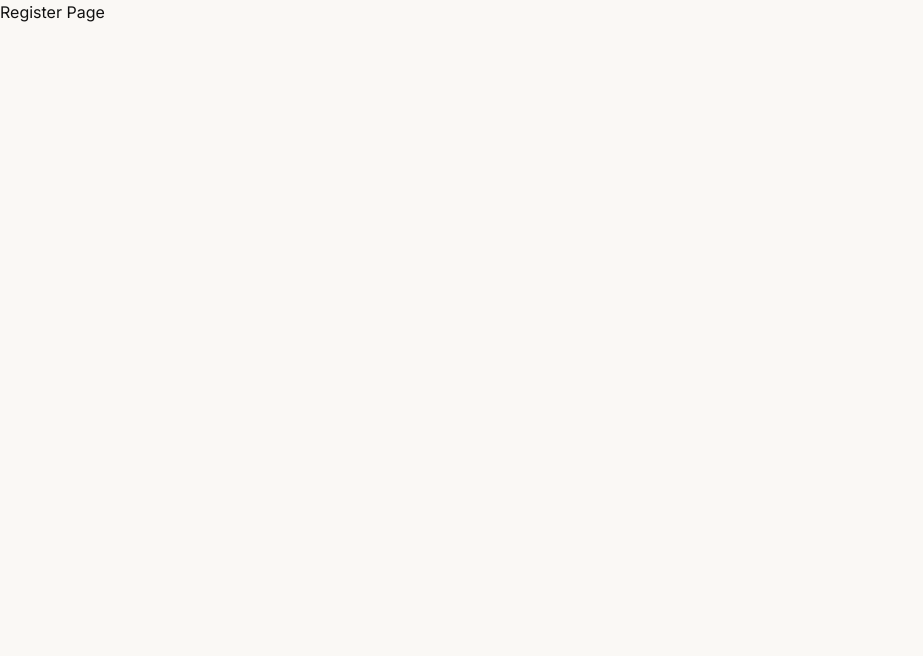
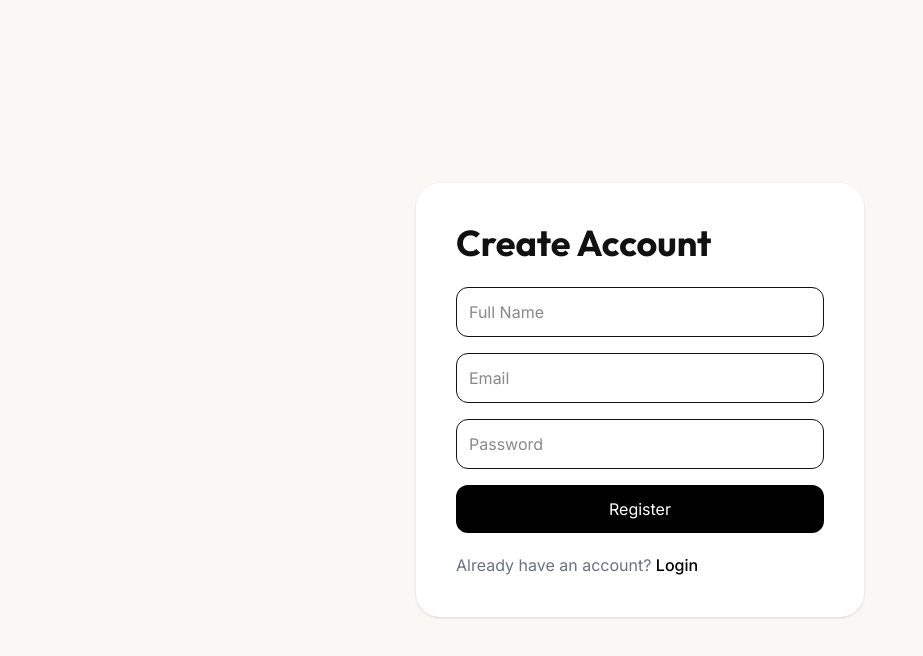
Before and after one commit to Jyotiiii3003/TrackNest, a React (Vite) app in the folder frontend/: page /register in a window 1280 px wide. Shown: the top 656 px of the page, without its empty margins (0-923 px from the left). Built offline with nearby package versions, Linux system fonts and the light colour scheme.

Commit message:
Add frontend authentication and protected routes

```diff
--- a/frontend/src/App.jsx
+++ b/frontend/src/App.jsx
@@ -1,5 +1,5 @@
 import { Routes, Route } from "react-router-dom";
-
+import { Navigate } from "react-router-dom";
 import Home from "./pages/Home";
 import Login from "./pages/Login";
 import Register from "./pages/Register";
@@ -11,6 +11,8 @@ import Documents from "./pages/Documents";
 import Settings from "./pages/Settings";
 
 function App() {
+  const token =
+  localStorage.getItem("token");
   useEffect(() => {
   if (
     Notification.permission !== "granted"
@@ -27,26 +29,59 @@ function App() {
 
       <Route path="/register" element={<Register />} />
 
-      <Route path="/dashboard" element={<Dashboard />} />
+      <Route
+  path="/"
+  element={
+    token ? (
+      <Dashboard />
+    ) : (
+      <Navigate to="/login" />
+    )
+  }
+ />
 
       <Route
-        path="/opportunities"
-        element={<Opportunities />}
-      />
+  path="/opportunities"
+  element={
+    token ? (
+      <Opportunities />
+    ) : (
+      <Navigate to="/login" />
+    )
+  }
+/>
 
       <Route
         path="/calendar"
-        element={<CalendarPage />}
+        element={
+          token ? (
+            <CalendarPage />
+          ) : (
+            <Navigate to="/login" />
+          )
+        }
       />
 
       <Route
         path="/documents"
-        element={<Documents />}
+        element={
+          token ? (
+            <Documents />
+          ) : (
+            <Navigate to="/login" />
+          )
+        }
       />
 
       <Route
         path="/settings"
-        element={<Settings />}
+        element={
+          token ? (
+            <Settings />
+          ) : (
+            <Navigate to="/login" />
+          )
+        }
       />
 
     </Routes>
--- a/frontend/src/components/Topbar.jsx
+++ b/frontend/src/components/Topbar.jsx
@@ -10,6 +10,17 @@ function Topbar() {
     "/documents": "Documents",
     "/settings": "Settings",
   };
+
+  const handleLogout = () => {
+    localStorage.removeItem("token");
+    localStorage.removeItem("user");
+
+    window.location.href = "/login";
+  };
+
+  const user = JSON.parse(
+    localStorage.getItem("user")
+  );
 
   return (
     <header
@@ -31,6 +42,7 @@ function Topbar() {
         {pageTitles[location.pathname] || "TrackNest"}
       </h2>
 
+      <div className="flex items-center gap-4">
         <div
           className="
           w-12
@@ -43,7 +55,24 @@ function Topbar() {
           font-semibold
           "
         >
-        JM
+          {user?.name?.charAt(0) || "U"}
+        </div>
+
+        <button
+          onClick={handleLogout}
+          className="
+          px-4
+          py-2
+          rounded-full
+          border
+          text-sm
+          hover:bg-black
+          hover:text-white
+          transition
+          "
+        >
+          Logout
+        </button>
       </div>
     </header>
   );
--- a/frontend/src/pages/Login.jsx
+++ b/frontend/src/pages/Login.jsx
@@ -1,7 +1,136 @@
+import { useState } from "react";
+import { loginUser } from "../services/authService";
+import { useNavigate, Link } from "react-router-dom";
+
 function Login() {
+  const navigate = useNavigate();
+
+  const [email, setEmail] =
+    useState("");
+
+  const [password, setPassword] =
+    useState("");
+
+  const handleSubmit = async (e) => {
+    e.preventDefault();
+
+    try {
+      const { data } =
+        await loginUser({
+          email,
+          password,
+        });
+
+      localStorage.setItem(
+        "token",
+        data.token
+      );
+
+      localStorage.setItem(
+        "user",
+        JSON.stringify(data.user)
+      );
+
+      navigate("/");
+    } catch (error) {
+      console.log(error);
+    }
+  };
+
   return (
-    <div>
-      Login Page
+    <div
+      className="
+      min-h-screen
+      flex
+      items-center
+      justify-center
+      bg-[#faf8f5]
+      px-6
+      "
+    >
+      <div
+        className="
+        bg-white
+        rounded-3xl
+        p-10
+        shadow-sm
+        w-full
+        max-w-md
+        "
+      >
+        <h1
+          className="text-4xl font-bold mb-6"
+          style={{
+            fontFamily: "Outfit",
+          }}
+        >
+          Welcome Back
+        </h1>
+
+        <form
+          onSubmit={handleSubmit}
+          className="space-y-4"
+        >
+          <input
+            type="email"
+            placeholder="Email"
+            value={email}
+            onChange={(e) =>
+              setEmail(
+                e.target.value
+              )
+            }
+            className="
+            w-full
+            border
+            rounded-xl
+            p-3
+            "
+            required
+          />
+
+          <input
+            type="password"
+            placeholder="Password"
+            value={password}
+            onChange={(e) =>
+              setPassword(
+                e.target.value
+              )
+            }
+            className="
+            w-full
+            border
+            rounded-xl
+            p-3
+            "
+            required
+          />
+
+          <button
+            type="submit"
+            className="
+            w-full
+            bg-black
+            text-white
+            py-3
+            rounded-xl
+            "
+          >
+            Login
+          </button>
+        </form>
+
+        <p className="mt-5 text-gray-500">
+          Don’t have an account?{" "}
+          <Link
+            to="/register"
+            className="text-black font-medium"
+          >
+            Register
+          </Link>
+        </p>
+      </div>
     </div>
   );
 }
--- a/frontend/src/pages/Register.jsx
+++ b/frontend/src/pages/Register.jsx
@@ -1,8 +1,149 @@
+import { useState } from "react";
+import { registerUser } from "../services/authService";
+import { useNavigate, Link } from "react-router-dom";
+
 function Register() {
+  const navigate = useNavigate();
+
+  const [name, setName] =
+    useState("");
+
+  const [email, setEmail] =
+    useState("");
+
+  const [password, setPassword] =
+    useState("");
+
+  const handleSubmit = async (e) => {
+    e.preventDefault();
+
+    try {
+      await registerUser({
+        name,
+        email,
+        password,
+      });
+
+      navigate("/login");
+    } catch (error) {
+      console.log(error);
+    }
+  };
+
   return (
-    <div>
-      Register Page
+    <div
+      className="
+      min-h-screen
+      flex
+      items-center
+      justify-center
+      bg-[#faf8f5]
+      px-6
+      "
+    >
+      <div
+        className="
+        bg-white
+        rounded-3xl
+        p-10
+        shadow-sm
+        w-full
+        max-w-md
+        "
+      >
+        <h1
+          className="text-4xl font-bold mb-6"
+          style={{
+            fontFamily: "Outfit",
+          }}
+        >
+          Create Account
+        </h1>
+
+        <form
+          onSubmit={handleSubmit}
+          className="space-y-4"
+        >
+          <input
+            type="text"
+            placeholder="Full Name"
+            value={name}
+            onChange={(e) =>
+              setName(
+                e.target.value
+              )
+            }
+            className="
+            w-full
+            border
+            rounded-xl
+            p-3
+            "
+            required
+          />
+
+          <input
+            type="email"
+            placeholder="Email"
+            value={email}
+            onChange={(e) =>
+              setEmail(
+                e.target.value
+              )
+            }
+            className="
+            w-full
+            border
+            rounded-xl
+            p-3
+            "
+            required
+          />
+
+          <input
+            type="password"
+            placeholder="Password"
+            value={password}
+            onChange={(e) =>
+              setPassword(
+                e.target.value
+              )
+            }
+            className="
+            w-full
+            border
+            rounded-xl
+            p-3
+            "
+            required
+          />
+
+          <button
+            type="submit"
+            className="
+            w-full
+            bg-black
+            text-white
+            py-3
+            rounded-xl
+            "
+          >
+            Register
+          </button>
+        </form>
+
+        <p className="mt-5 text-gray-500">
+          Already have an account?{" "}
+          <Link
+            to="/login"
+            className="text-black font-medium"
+          >
+            Login
+          </Link>
+        </p>
+      </div>
     </div>
   );
 }
+
 export default Register;
```
Lines whose indentation alone changed are shown as unchanged.
